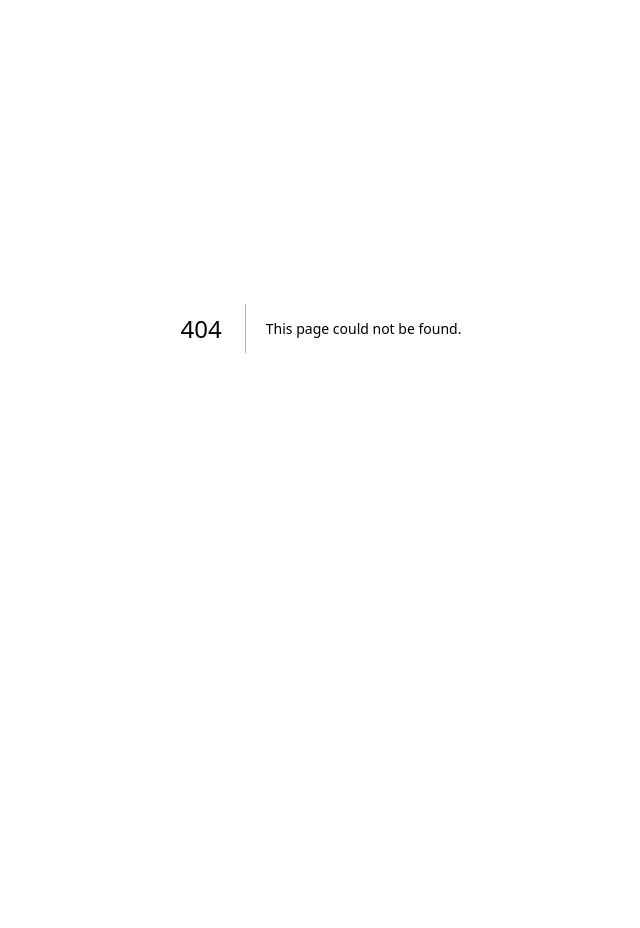
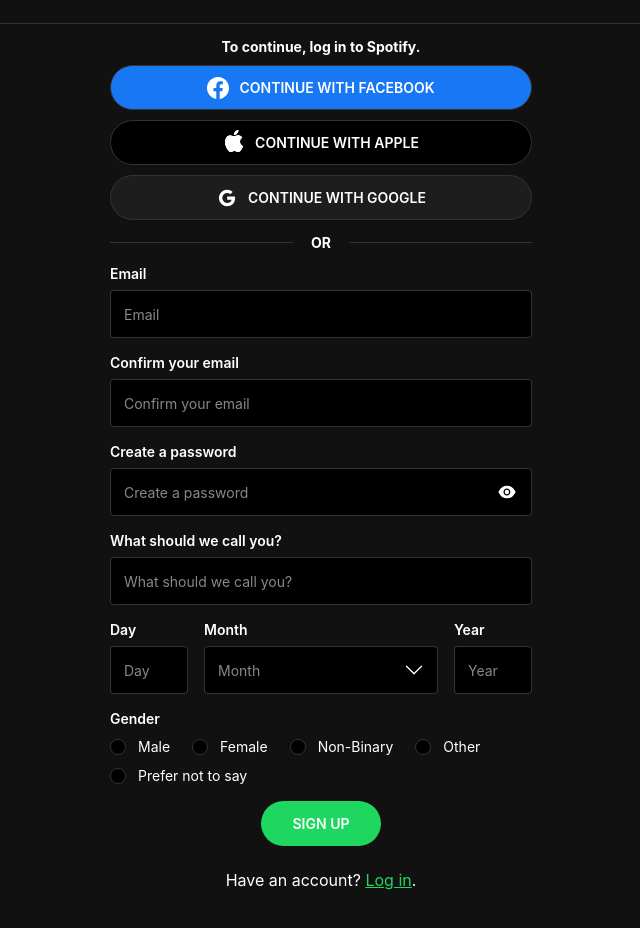
Before and after one commit to adrianpiatek99/spotify-nextjs13-graphql-tailwindcss, a Next.js app: page /signup in a window 1280 px wide. Before the commit this address had no page. Shown: the part 72-1000 px from the top of the page, without its empty margins (319-959 px from the left). Before the commit the page ends 800 px from the top, so only its background shows below. Built offline with nearby package versions, Linux system fonts and the light colour scheme.

Commit message:
Add signup page

```diff
--- /dev/null
+++ b/src/app/signup/layout.tsx
@@ -0,0 +1,20 @@
+import type { ReactNode } from "react";
+
+const description = "Sign up";
+
+export const metadata = {
+  title: "Sign up",
+  description,
+  openGraph: {
+    title: "Sign up",
+    description
+  },
+  twitter: {
+    title: "Sign up",
+    description
+  }
+};
+
+export default function SignUpLayout({ children }: { children: ReactNode }) {
+  return children;
+}
--- /dev/null
+++ b/src/app/signup/page.tsx
@@ -0,0 +1,27 @@
+"use client";
+import { AuthHeader, AuthProviders, AuthSignUpForm } from "@/components/auth-page";
+import Link from "next/link";
+
+export default function SignUp() {
+  return (
+    <div className="flex flex-col">
+      <AuthHeader />
+      <div className="mx-auto flex w-full max-w-[450px] flex-col gap-2.5 p-3.5 pb-[90px]">
+        <AuthProviders />
+        <div className="flex items-center font-bold uppercase">
+          <hr className="my-[12px] flex-1 border-gray" />
+          <span className="flex-[0.3_1_0%] text-center">or</span>
+          <hr className="my-[12px] flex-1 border-gray" />
+        </div>
+        <AuthSignUpForm />
+        <p className="text-center text-m">
+          Have an account?{" "}
+          <Link className="link--highlighted" href="/login">
+            Log in
+          </Link>
+          .
+        </p>
+      </div>
+    </div>
+  );
+}
```
